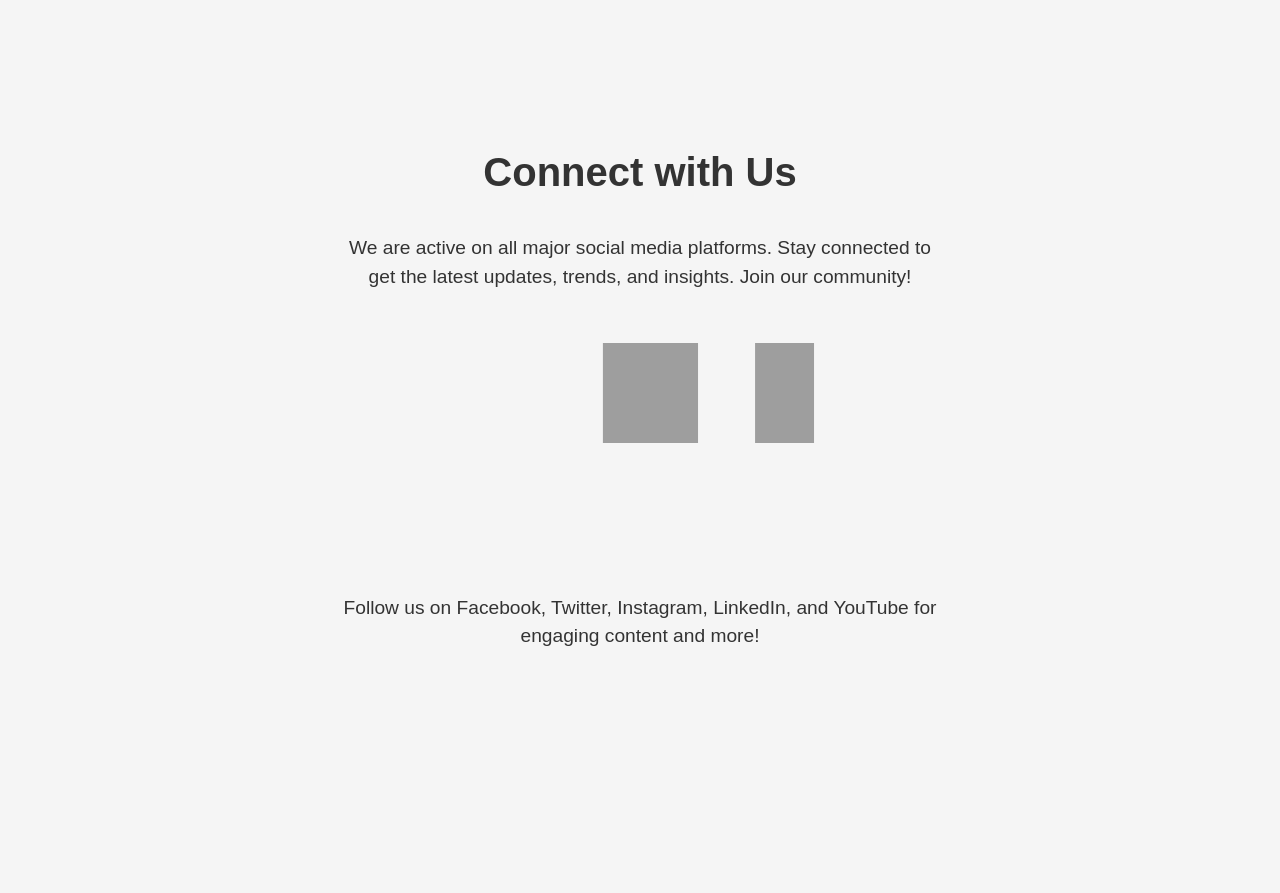
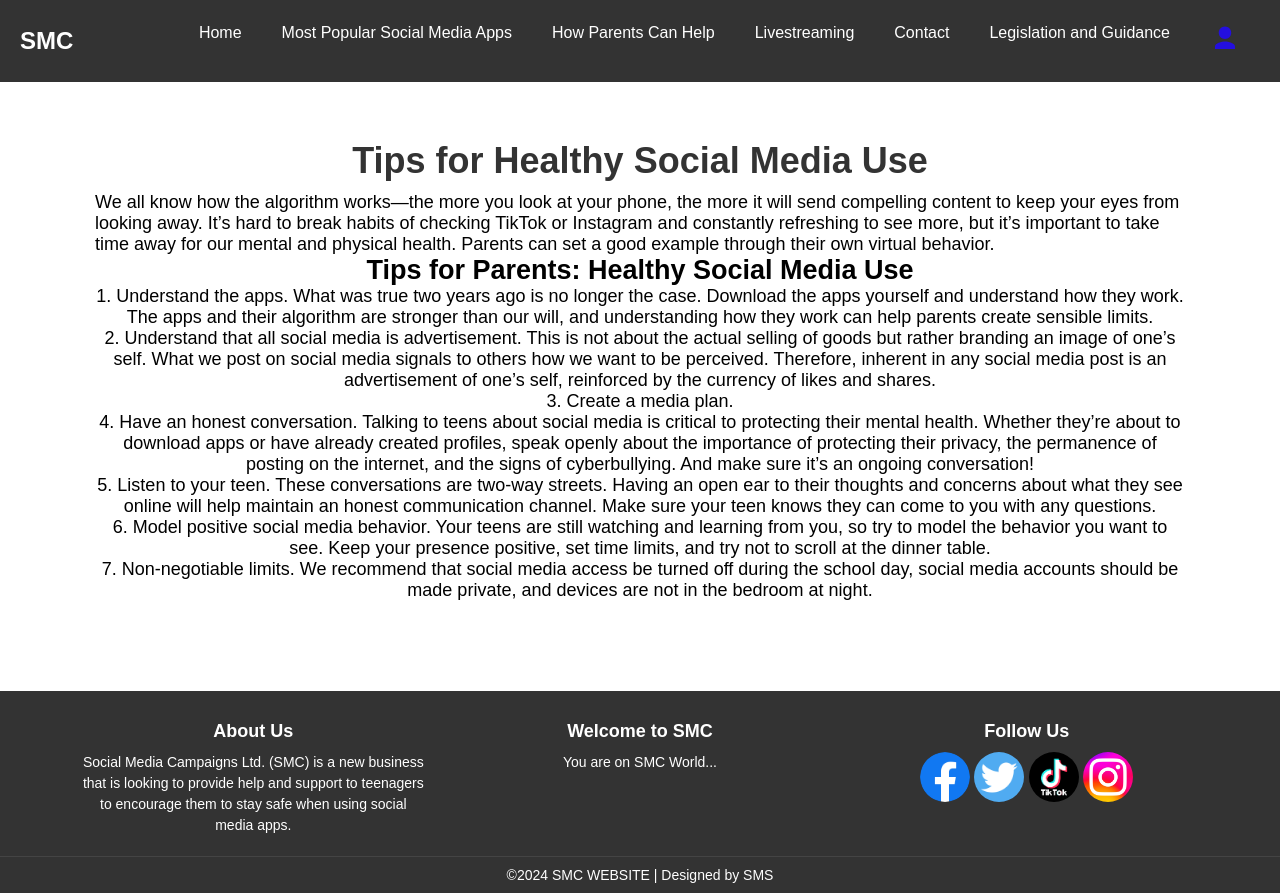
Before and after one commit to babaluis/SMC, a PHP site: page /how_parents_help.html in a window 1280 px wide. Before the commit the page ends 646 px from the top, so only its background shows below. Run offline with PHP 8.4, Linux system fonts and the light colour scheme; grey boxes are pictures that could not be loaded.

Commit message:
#	modified:   how_parents_help.html

```diff
--- a/css/style.css
+++ b/css/style.css
@@ -15,6 +15,15 @@ body {
   display: flex;
   flex-direction: column;
 
+}
+.main2{
+  position: relative; /* Create a positioning context */
+  width: 100%; /* Responsive */
+  padding: 80px;
+  font-size: 18px;
+  margin-top: 60px;
+  background-color: #fff; /* Fallback color */
+  overflow: hidden; /* Prevent overflow */
 }
 .main {
   position: relative; /* Create a positioning context */
@@ -46,7 +55,29 @@ body {
   z-index: 1; /* Bring content in front */
   color: black; /* Adjust text color as needed */
 }
+.content2 {
 
+  color: black; /* Adjust text color as needed */
+  padding: 10px 15px;
+}
+#apps{
+  text-align: center;
+}
+.table{
+  width: 100%;
+  border-collapse: collapse;
+}
+th, td {
+  border: 1px solid black;
+  padding: 10px;
+  text-align: left;
+}
+th {
+  background-color: #f2f2f2;
+}
+.main2 h1{
+  text-align: center;
+}
 .scene{
 
   right: 0;          /* Aligns the div to the right edge of the page */
--- a/how_parents_help.html
+++ b/how_parents_help.html
@@ -1,88 +1,102 @@
 <!DOCTYPE html>
-<html lang="en">
-<head>
-  <meta charset="UTF-8">
-  <meta name="viewport" content="width=device-width, initial-scale=1.0">
-  <title>Minimal Text with 3D Icons</title>
-  <style>
-    body {
-      font-family: Arial, sans-serif;
-      margin: 0;
-      padding: 0;
-      background-color: #f5f5f5;
-      color: #333;
-      display: flex;
-      flex-direction: column;
-      align-items: center;
-      justify-content: center;
-      height: 100vh;
-      text-align: center;
-    }
+<httml>
+        <head>
+            <meta charset="UTF-8" >
+            <meta name = "viewport" content="width=device-width, initial-scale=1.0">
+            <meta http-equiv="X-UA-Compatible" content="IE=edge">
+            <title>Social Media Campaigns (SMC)</title>
+            <link href="css/style.css" rel="stylesheet" >
+            <link href="img/smc_cc.png" rel="icon">
 
-    h1 {
-      font-size: 2.5rem;
-      margin: 0.5em 0;
-    }
 
-    p {
-      font-size: 1.2rem;
-      margin: 1em 0;
-      max-width: 600px;
-      line-height: 1.5;
-    }
+        </head>
+        <body>
 
-    .scene {
-      width: 200px;
-      height: 200px;
-      margin: 2em 0;
-      position: relative;
-      transform-style: preserve-3d;
-      animation: rotate 12s infinite linear;
-    }
+          <nav class = "navbar">
+            <div class="logo">SMC</div>
+              <ul class="nav-links">
+                  <li><a href="index.html">Home</a></li>
+                  <li><a href="social_media.html">Most Popular Social Media Apps</a></li>
+                  <li><a href="how_parents_help.html">How Parents Can Help</a></li>
+                  <li><a href="livestreaming.html">Livestreaming</a></li>
+                  <li><a href="contact.html">Contact</a></li>
+                  <li><a href="legislation_guidance.html">Legislation and Guidance</a></li>
 
-    .face {
-      position: absolute;
-      width: 100px;
-      height: 100px;
-      background-size: cover;
-      background-position: center;
-    }
 
-    /* Social media icons */
-    .facebook { background-image: url('https://upload.wikimedia.org/wikipedia/commons/5/51/Facebook_f_logo_%282019%29.svg'); }
-    .twitter { background-image: url('https://upload.wikimedia.org/wikipedia/en/6/60/Twitter_Logo_as_of_2021.svg'); }
-    .instagram { background-image: url('https://upload.wikimedia.org/wikipedia/commons/a/a5/Instagram_icon.png'); }
-    .linkedin { background-image: url('https://upload.wikimedia.org/wikipedia/commons/8/81/LinkedIn_icon.svg'); }
-    .youtube { background-image: url('https://upload.wikimedia.org/wikipedia/commons/b/b8/YouTube_Logo_2017.svg'); }
+              <li class="dropdown"><a href="#">  <svg xmlns="http://www.w3.org/2000/svg" viewBox="0 0 24 24" width="24px" height="24px" class="user-icon">
+                <path d="M0 0h24v24H0z" fill="none"/> <path d="M12 12c2.76 0 5-2.24 5-5s-2.24-5-5-5-5 2.24-5 5 2.24 5 5 5zm0 2c-2.67 0-8 1.34-8 4v2h16v-2c0-2.66-5.33-4-8-4z"/>
+            </svg></a>
+            <div class="dropdown-content">
+              <a href="">Login</a>
+             <a href="">SignUP</a>
+            </div>
+          </li>
 
-    /* Positioning the icons in 3D space */
-    .facebook { transform: translateZ(120px); }
-    .twitter { transform: rotateY(72deg) translateZ(120px); }
-    .instagram { transform: rotateY(144deg) translateZ(120px); }
-    .linkedin { transform: rotateY(216deg) translateZ(120px); }
-    .youtube { transform: rotateY(288deg) translateZ(120px); }
+            </ul>
+            <div class="menu-toggle" id="menuToggle">
+              <div class="bar"></div>
+              <div class="bar"></div>
+              <div class="bar"></div>
+          </div>
+      </nav>
 
-    @keyframes rotate {
-      from { transform: rotateY(0deg); }
-      to { transform: rotateY(360deg); }
-    }
-  </style>
-</head>
-<body>
+      <main class="main2">
 
-  <h1>Connect with Us</h1>
-  <p>We are active on all major social media platforms. Stay connected to get the latest updates, trends, and insights. Join our community!</p>
+        <h1>Tips for Healthy Social Media Use</h1>
 
-  <!-- 3D Rotating Social Media Icons -->
-  <div class="scene">
-    <div class="face facebook"></div>
-    <div class="face twitter"></div>
-    <div class="face instagram"></div>
-    <div class="face linkedin"></div>
-    <div class="face youtube"></div>
-  </div>
+          <div class="content2">
 
-  <p>Follow us on Facebook, Twitter, Instagram, LinkedIn, and YouTube for engaging content and more!</p>
+             <p>We all know how the algorithm works—the more you look at your phone, the more it will send compelling content to keep your eyes from looking away. It’s hard to break habits of checking TikTok or Instagram and constantly refreshing to see more, but it’s important to take time away for our mental and physical health. Parents can set a good example through their own virtual behavior.</p>
 
-</body>
-</html>
+            <div id="apps">
+                <h2>Tips for Parents: Healthy Social Media Use</h2>
+                <p>1. Understand the apps. What was true two years ago is no longer the case. Download the apps yourself and understand how they work. The apps and their algorithm are stronger than our will, and understanding how they work can help parents create sensible limits. </p>
+                <p>2. Understand that all social media is advertisement. This is not about the actual selling of goods but rather branding an image of one’s self. What we post on social media signals to others how we want to be perceived. Therefore, inherent in any social media post is an advertisement of one’s self, reinforced by the currency of likes and shares.  </p>
+                <p>3. Create a media plan.</p>
+                <p>4. Have an honest conversation. Talking to teens about social media is critical to protecting their mental health. Whether they’re about to download apps or have already created profiles, speak openly about the importance of protecting their privacy, the permanence of posting on the internet, and the signs of cyberbullying. And make sure it’s an ongoing conversation!  </p>
+                <p>5. Listen to your teen. These conversations are two-way streets. Having an open ear to their thoughts and concerns about what they see online will help maintain an honest communication channel. Make sure your teen knows they can come to you with any questions. </p>
+                <p>6. Model positive social media behavior. Your teens are still watching and learning from you, so try to model the behavior you want to see. Keep your presence positive, set time limits, and try not to scroll at the dinner table. </p>
+                <p>7. Non-negotiable limits. We recommend that social media access be turned off during the school day, social media accounts should be made private, and devices are not in the bedroom at night.  </p>
+
+            </div>
+
+          </div>
+      </main>
+
+      <footer class="footer">
+          <div class="container">
+              <div class="footer-section">
+                  <h3>About Us</h3>
+                  <p>Social Media Campaigns Ltd. (SMC) is a new business that is looking to provide help
+                    and support to teenagers to encourage them to stay safe when using social media apps. </p>
+
+              </div>
+              <div class="footer-section">
+                  <h3>Welcome to SMC</h3>
+                  <p>You are on SMC World...</p>
+              </div>
+              <div class="footer-section">
+                  <h3>Follow Us</h3>
+                  <div class="social-icons">
+                      <a href="www.facebook.com"><img src="img/fb.png" alt="Facebook" class="oval-img"></a>
+                      <a href="x.com"><img src="img/x.png" alt="Twitter" class="oval-img"></a>
+                      <a href="www.tiktok.com"><img src="img/tik.png" alt="Tik Tok" class="oval-img"></a>
+                      <a href="www.instagram.com"><img src="img/insta.png" alt="Instagram" class="oval-img"></a>
+                  </div>
+              </div>
+          </div>
+          <div class="footer-bottom">
+              <p>&copy;<script>document.write(new Date().getFullYear());</script> SMC WEBSITE | Designed by SMS</p>
+          </div>
+
+          </footer>
+      </body>
+</httml>
+<script>
+  document.getElementById('menuToggle').addEventListener('click', function () {
+    const navLinks = document.querySelector('.nav-links');
+    navLinks.classList.toggle('nav-active');
+
+});
+
+</script>
```
Also changed, not shown: legislation_guidance.html (+105 -0 lines), livestreaming.html (+119 -0 lines), social_media.html (+119 -0 lines).
